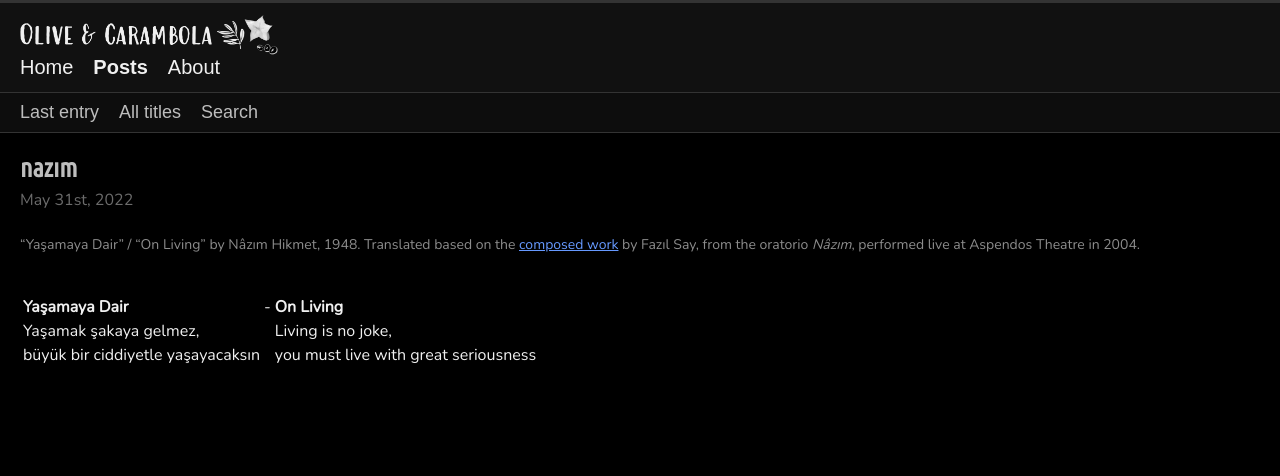
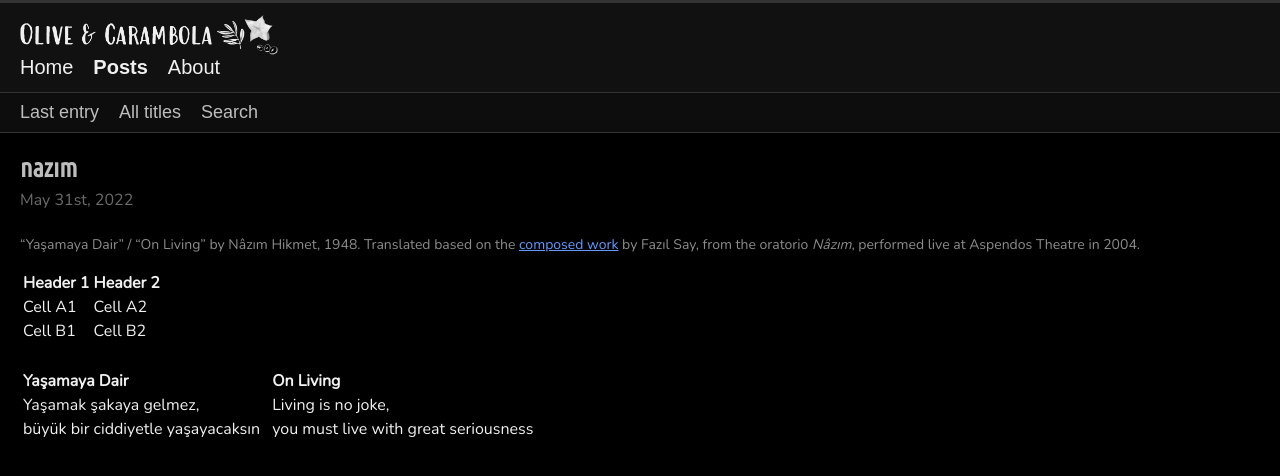
Before and after one commit to olivecarambola/logbook, a Jekyll site: the page built from _posts/2022-05-31-nazim.md, in a window 1280 px wide. Shown: the top 476 px of the page. Built offline with Jekyll 4.4.1, drawn with Linux system fonts in a browser that asks for light colours; some web fonts are replaced.

Commit message:
Update 2022-05-31-nazim.md

```diff
--- a/_posts/2022-05-31-nazim.md
+++ b/_posts/2022-05-31-nazim.md
@@ -14,7 +14,13 @@ imgcount_credited: 0
 ---
 <span class="text-body-credit">“Yaşamaya Dair” / “On Living” by Nâzım Hikmet, 1948. Translated based on the [composed work](https://fazilsay.com/music/) by Fazıl Say, from the oratorio *Nâzım*, performed live at Aspendos Theatre in 2004.</span>
 
+| Header 1 | Header 2 |
+|----------|----------|
+| Cell A1  | Cell A2  |
+| Cell B1  | Cell B2  |
+
 | | | |
-|**Yaşamaya Dair**|-|**On Living**|
+|-|-|-|
+|**Yaşamaya Dair**| |**On Living**|
 |Yaşamak şakaya gelmez,| |Living is no joke,|
 |büyük bir ciddiyetle yaşayacaksın| |you must live with great seriousness|
```
